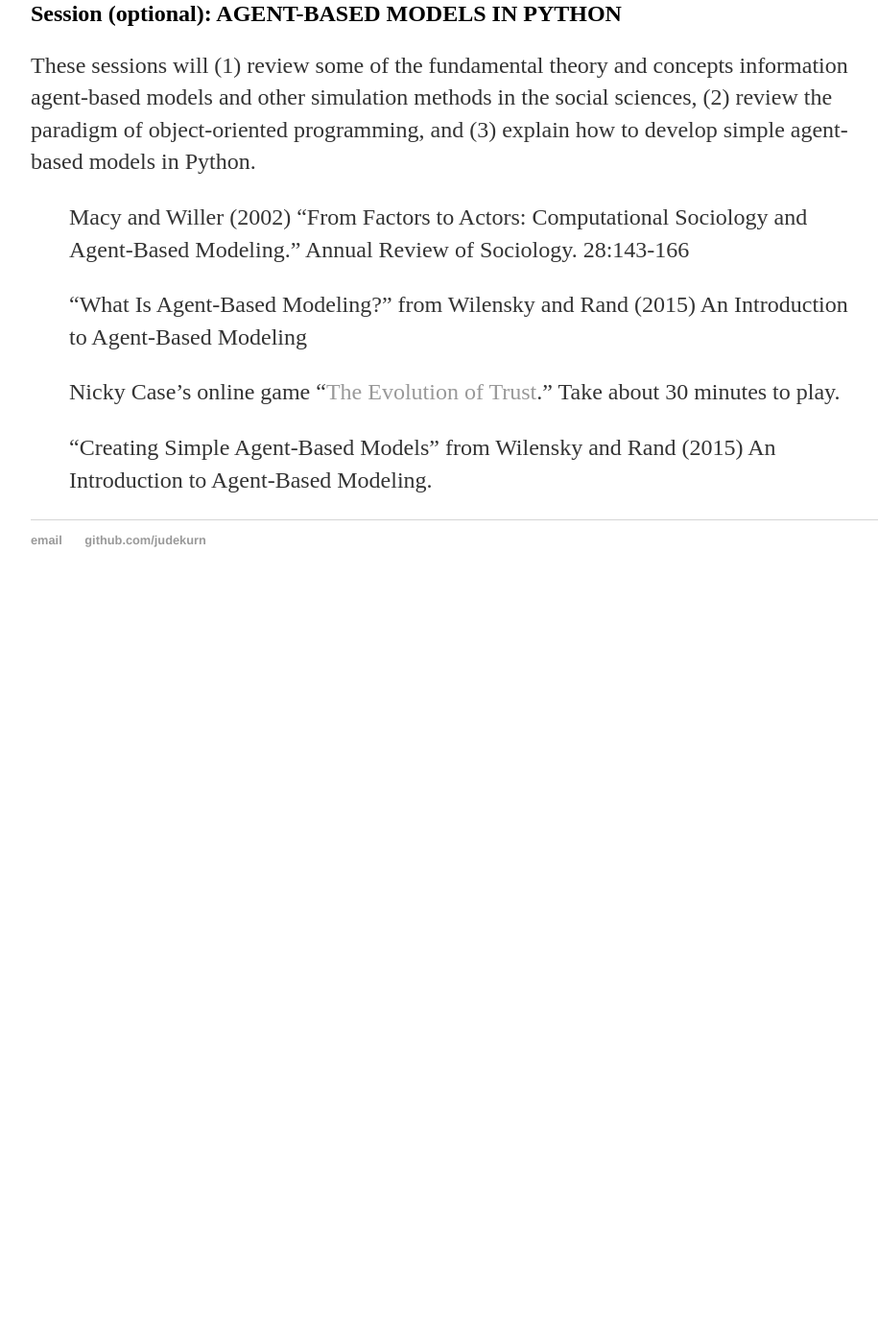
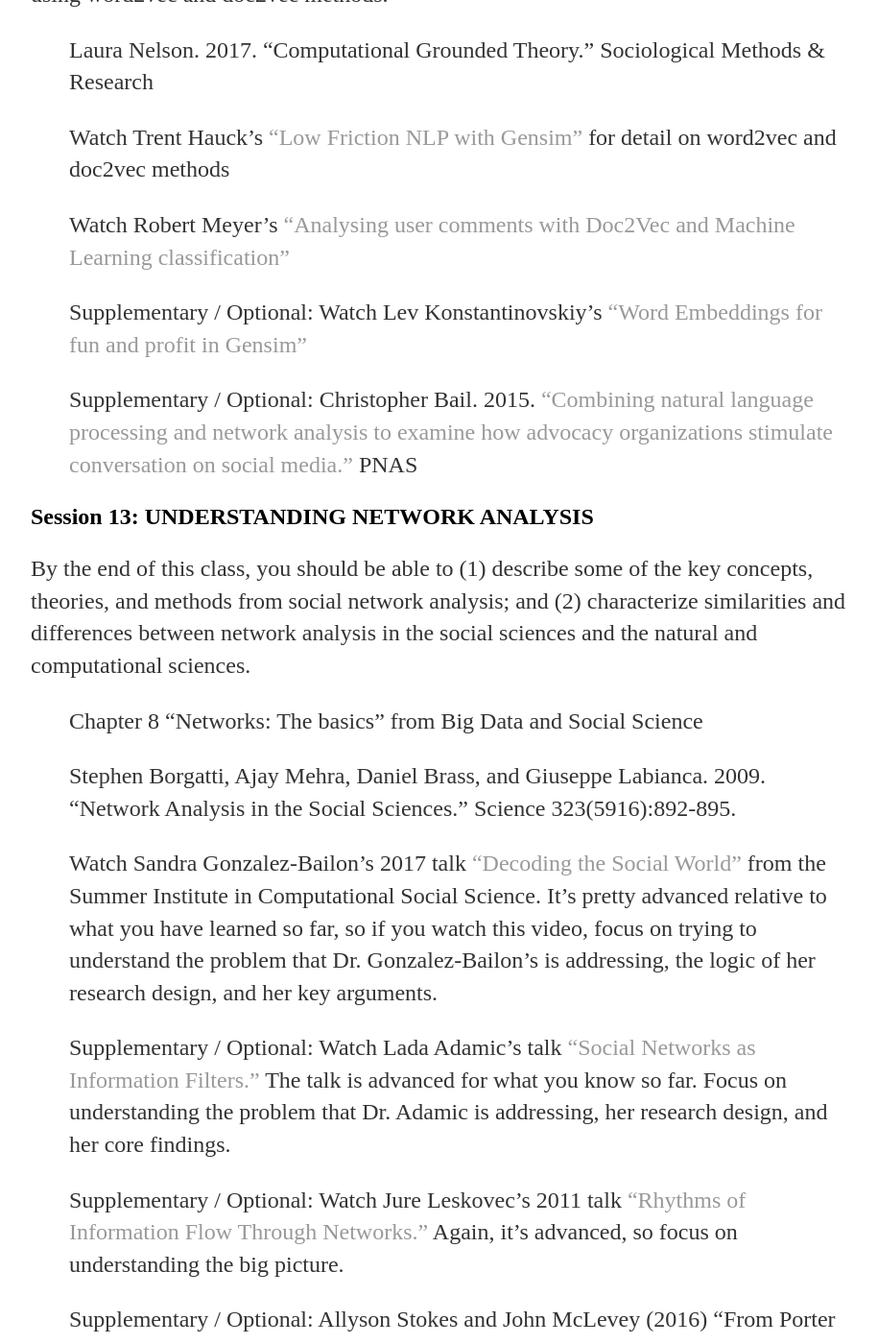
Before and after one commit to judekurn/judekurn.github.io, a Jekyll site: the page built from docs/teach/digital_data_social_science.md, in a window 1280 px wide and 1400 px high, scrolled down 9416 px. Shown: the whole window at 96% size, without its empty margins (160-1075 px from the left). Built offline with Jekyll 4.4.1, drawn with Linux system fonts in a browser that asks for light colours; our own code applies the rules of GitHub Pages for plain Markdown files; before the commit the page ends 10046 px from its top, so only the background shows below that; some of the changed text lies outside the part shown.

Commit message:
Update digital_data_social_science.md

```diff
--- a/docs/teach/digital_data_social_science.md
+++ b/docs/teach/digital_data_social_science.md
@@ -190,11 +190,40 @@ By the end of this class, you should be able to (1) cluster documents based on s
 >Supplementary / Optional: Gary King, Jennifer Pan, and Molly Roberts. 2013. [“How Censorship in China Allows Government Criticism but Silences Collective Expression.”](https://www.cambridge.org/core/journals/american-political-science-review/article/how-censorship-in-china-allows-government-criticism-but-silences-collective-expression/C7EF4A9C9D59425C2D09D83742C1FE00) American Political Science Review. 107(2):326-343.
 
 ## Session 12: MACHINE LEARNING AND COMPUTATIONAL TEXT ANALYSIS (PART THREE)
+By the end of this class, you should be able to (1) identify important words in documents, (2) measure the similarity of different texts / documents, (3) develop a ML model in Python using word2vec and doc2vec methods.
+
+>Laura Nelson. 2017. "Computational Grounded Theory." Sociological Methods & Research
+>
+>Watch Trent Hauck's ["Low Friction NLP with Gensim"](https://www.youtube.com/watch?v=KqNkisZ2rPs) for detail on word2vec and doc2vec methods
+>
+>Watch Robert Meyer's ["Analysing user comments with Doc2Vec and Machine Learning classification"](https://www.youtube.com/watch?v=zFScws0mb7M&t=1599s)
+>
+>Supplementary / Optional: Watch Lev Konstantinovskiy's ["Word Embeddings for fun and profit in Gensim"](https://www.youtube.com/watch?v=lfqW46u0UKc)
+>
+>Supplementary / Optional: Christopher Bail. 2015. [“Combining natural language processing and network analysis to examine how advocacy organizations stimulate conversation on social media.”](http://www.pnas.org/content/113/42/11823.full) PNAS
 
 ## Session 13: UNDERSTANDING NETWORK ANALYSIS
+By the end of this class, you should be able to (1) describe some of the key concepts, theories, and methods from social network analysis; and (2) characterize similarities and differences between network analysis in the social sciences and the natural and computational sciences.
+
+>Chapter 8 "Networks: The basics" from Big Data and Social Science
+>
+>Stephen Borgatti, Ajay Mehra, Daniel Brass, and Giuseppe Labianca. 2009. "Network Analysis in the Social Sciences." Science 323(5916):892-895.
+>
+>Watch Sandra Gonzalez-Bailon's 2017 talk ["Decoding the Social World"](https://www.youtube.com/watch?v=OfEe8w_z5jY) from the Summer Institute in Computational Social Science. It's pretty advanced relative to what you have learned so far, so if you watch this video, focus on trying to understand the problem that Dr. Gonzalez-Bailon's is addressing, the logic of her research design, and her key arguments.
+>
+>Supplementary / Optional: Watch Lada Adamic’s talk [“Social Networks as Information Filters.”](https://www.youtube.com/watch?v=PEcMC778Nng) The talk is advanced for what you know so far. Focus on understanding the problem that Dr. Adamic is addressing, her research design, and her core findings.
+>
+>Supplementary / Optional: Watch Jure Leskovec’s 2011 talk [“Rhythms of Information Flow Through Networks.”](https://www.youtube.com/watch?v=_OAA9gkEoII&t=222s) Again, it’s advanced, so focus on understanding the big picture.
+>
+>Supplementary / Optional: Allyson Stokes and John McLevey (2016) “From Porter to Bourdieu: The Evolving Specialty Structure of English Canadian Sociology, 1966 to 2014” Canadian Review of Sociology 53(2): 176-202.
 
 ## Session 13: NETWORK ANALYSIS USING NETWORKX
+By the end of this class, you should be able to (1) explain how social networks shape the diffusion of information, ideas, and behaviors; (2) create and modify networks in Python; (3) compute basic network statistics, and identify groups, positions, and roles.
 
+>John McLevey and Reid McIlroy-Young (2017) "Introducing metaknowledge: Software for computational research in information science, network analysis, and science of science." Journal of Informetrics 11:176-197.
+>
+>Watch Rob Chew and Peter Baumgartner talk ["Connected: A Social Network Analysis Tutorial with NetworkX"](https://www.youtube.com/watch?v=7fsreJMy_pI&t=1590s) which covers much of the same material we will cover in
+class
 
 ## Session (optional): AGENT-BASED MODELS IN PYTHON
 These sessions will (1) review some of the fundamental theory and concepts information agent-based models and other simulation methods in the social sciences, (2) review the paradigm of object-oriented programming, and (3) explain how to develop simple agent-based models in Python.
```
